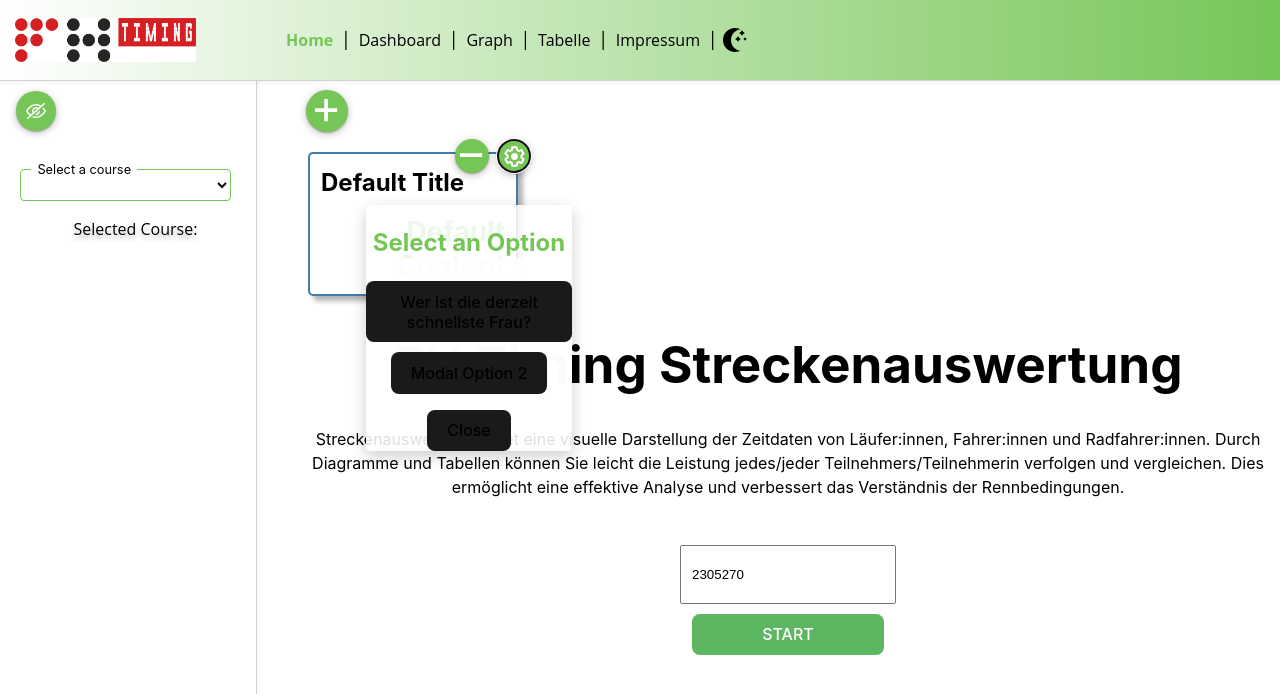
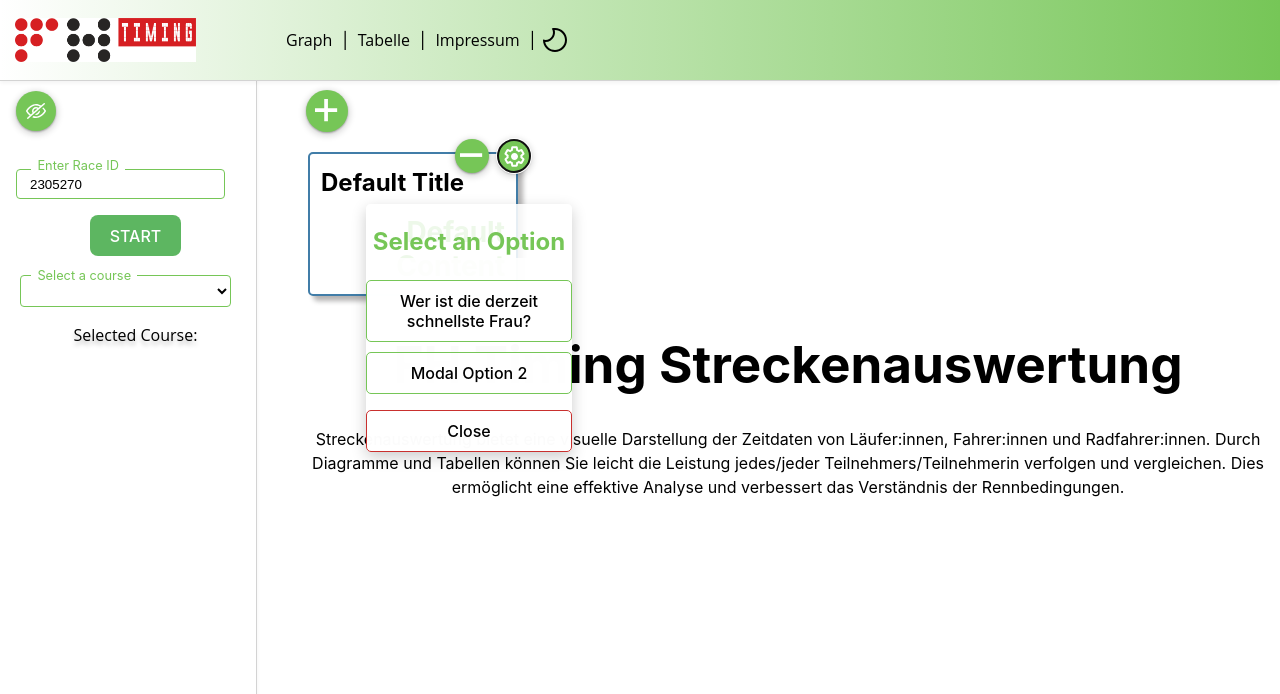
Before and after one commit to szeminator/fhtiming, a Vue app in the folder dashboard/: page / in a window 1280 px wide. Both pictures are taken after a click on the button 514 px from the left and 156 px from the top of the page. Shown: the top 694 px of the page. Built offline with nearby package versions, Linux system fonts and the light colour scheme.

Commit message:
Update ModeSwitch.vue, router.ts, FHTimingHeader.vue, dark.svg, and InfoBoxOptions.vue

```diff
--- a/dashboard/src/components/Filterlogic.vue
+++ b/dashboard/src/components/Filterlogic.vue
@@ -1,4 +1,14 @@
 <template>
+  <div>
+    <form @submit.prevent="loadEvent">
+    <div class="input-container">
+      <label for="textInput" class="form-label">Enter Race ID</label>
+      <input type="text" id="textInput" v-model="textInput" placeholder="Enter a number" class="input-field">
+    </div>
+    <p class="error-text" v-if="isError">Bitte eine gültige RaceID eingeben</p>
+    <button class="start-button" type="submit">START</button>
+  </form>
+
   <div class="dropdown-container">
     <label for="courseSelect" class="dropdown-label">Select a course</label>
     <select v-model="selectedCourse" id="courseSelect" class="dropdown-select">
@@ -17,21 +27,60 @@
       </div>
     </div>
   </div>
+  </div>
 </template>
 
 
 <script setup lang="ts">
 import { ref, watch, onMounted, computed } from 'vue';
 import { useStore } from '../store';
+import { useRouter } from 'vue-router';
 import {fetchStartersThatDidntGetFar, selectRunnersForSplit} from '../insights';
 
 const store = useStore();
-let courses = computed(() => store.courses);
+const router = useRouter();
+const textInput = ref('2305270');
+const numberInput = ref<number | null>(null);
+let isError = ref(false);
+const courses = ref([]);
 let splits = ref([]) as any;
 let chartdata = [] as any;
 
 const selectedCourse = ref(null);
 const selectedSplits = ref([]);
+
+watch(textInput, (newVal) => {
+
+    if (!isNaN(Number(newVal))) {
+        if (newVal) {
+            numberInput.value = parseInt(newVal);
+            store.setEventID(numberInput.value);
+            isError.value = false;
+        } else {
+            numberInput.value = null;
+            isError.value = true;
+        }
+    } else {
+        isError.value = true;
+    }
+    console.log('numberInput changed to:', numberInput.value);
+  });
+  const loadEvent = async () => {
+    let response = await fetch("http://win2.fh-timing.com/middleware/" + numberInput.value + "/info/json?setting=courses");
+    if (!response.ok) {
+      //throw new Error(`HTTP error! status: ${response.status}`);
+      isError.value = true;
+    }
+    let jsonResponse = await response.json();
+    //console.log(jsonResponse);
+    courses.value = jsonResponse.Courses;
+    store.setCourses(jsonResponse.Courses);
+    router.push('/dashboard');
+    //router.push({ name: 'dashboard', params: { courses: courses.value } });
+    if (courses.value.length > 0) {
+    selectedCourse.value = courses.value[0].Coursenr;
+  }
+  };
 
 watch(selectedCourse, async (newCourse) => {
   if (newCourse) {
@@ -140,7 +189,7 @@ onMounted(() => {
   color: white;
 }
 
-.checkbox-label {
+ .checkbox-label {
   display: flex;
   align-items: center;
   cursor: pointer;
@@ -196,6 +245,7 @@ select {
   transition: all 0.3s;
   pointer-events: none;
   user-select: none;
+  color: #76C657;
 }
 
 .dropdown-select {
@@ -210,4 +260,56 @@ select {
   margin-left: 5px;
   background-color: var(--sidebar-bg); /* Use the background color variable */
 }
+
+.input-container {
+  position: relative;
+  margin-bottom: 1rem;
+  width: calc(100% - 30px);
+}
+
+.input-field {
+  padding: 0.4rem 0.8rem;
+  border: 1px solid #76C657;
+  border-radius: 4px;
+  color: var(--text-color);
+  background-color: var(--sidebar-bg); /* Use the background color variable */
+  width: calc(100% - 30px);
+  margin-top: 1.2rem; /* Space for the label */
+  /* Other styles as needed */
+}
+
+.form-label {
+  position: absolute;
+  top: 0.4rem; /* Adjust this to position the label inside the border */
+  left: 1rem; /* Adjust as needed */
+  background-color: var(--sidebar-bg); /* Use the background color variable */
+  padding: 0 0.4rem;
+  font-size: 0.8rem;
+  transition: all 0.3s;
+  pointer-events: none;
+  user-select: none;
+  color: #76C657;
+}
+
+.start-button {
+  width: fit-content; /* Adjust this value to your liking */
+  margin: 10px auto; /* Centers the elements */
+  display: block; /* Needed for margin auto to work */
+}
+
+  .start-button {
+    background-color: #4CAF50;
+    color: white;
+    opacity: 0.9;
+  }
+
+  .start-button:hover {
+    opacity: 1;
+  }
+
+  .error-text {
+  color: red;
+  font-size: 12px;
+}
+
 </style>
--- a/dashboard/src/components/InfoBoxOptions.vue
+++ b/dashboard/src/components/InfoBoxOptions.vue
@@ -6,10 +6,10 @@
 <h2>Select an Option</h2>
 <ul>
 <li v-for="option in options" :key="option.id">
-<button @click="selectOption(option)">{{ option.modalTitle }}</button>
+<button @click="selectOption(option)" class="button">{{ option.modalTitle }}</button>
 </li>
 </ul>
-<button @click="closeModal">Close</button>
+<button @click="closeModal" class="closeButton">Close</button>
 </div>
 
   </div>
@@ -72,13 +72,12 @@ onUnmounted(() => {
 
   <style scoped>
   .modal {
-    /* Styles for the modal background */
     position: fixed;
     top: 0;
     left: 0;
     width: 100%;
     height: 100%;
-    background-color: var(--bg-color); /* Use the background color variable */
+    background-color: var(--bg-color);
     display: flex;
     justify-content: center;
     align-items: center;
@@ -86,8 +85,7 @@ onUnmounted(() => {
   }
 
   .modal-content {
-    /* Styles for the modal content */
-    background-color: var(--bg-color); /* Use the background color variable */
+    background-color: var(--bg-color);
     border-radius: 5px;
     box-shadow: 0px 5px 15px rgba(0, 0, 0, 0.2);
     color: #76C657;
@@ -103,7 +101,47 @@ onUnmounted(() => {
     margin-bottom: 10px;
   }
 
-  button {
-    /* Add button styles */
-  }
+  .button {
+  color: var(--text-color);
+  background-color: var(--bg-color);
+  border: 1px solid #76C657;
+  width: 100%;
+  transition: background-color 0.3s, color 0.3s, transform 0.2s;
+  cursor: pointer;
+  padding: 10px;
+  font-size: 16px;
+  border-radius: 5px;
+}
+
+.button:hover {
+  background-color: #9BE77D; /* Lighter green color */
+  color: var(--text-color);
+}
+
+.button:active {
+  background-color: #659C44; /* Darker green for pressed state */
+  transform: scale(0.98); /* Slightly scale down when pressed */
+}
+
+.closeButton {
+  color: var(--text-color);
+  background-color: var(--bg-color);
+  border: 1px solid #c9302e;
+  width: 100%;
+  transition: background-color 0.3s, color 0.3s, transform 0.2s;
+  /* Add more styling as needed */
+  cursor: pointer;
+  padding: 10px;
+  font-size: 16px;
+  border-radius: 5px;
+}
+.closeButton:hover {
+  background-color: #d15f5f; /* Lighter green color */
+  color: var(--text-color);
+}
+
+.closeButton:active {
+  background-color: #c22424ef; /* Darker green for pressed state */
+  transform: scale(0.98); /* Slightly scale down when pressed */
+}
   </style>
--- a/dashboard/src/components/StartDialog.vue
+++ b/dashboard/src/components/StartDialog.vue
@@ -7,86 +7,4 @@
         Dies ermöglicht eine effektive Analyse und verbessert das Verständnis der Rennbedingungen.
       </p>
     </div>
-    <div>
-      <form @submit.prevent="loadEvent">
-        <input type="text" v-model="textInput" placeholder="Enter a number" class="input-field">
-        <p class="error-text" v-if="isError">Bitte eine gültige RaceID eingeben</p>
-        <button class="start-button" @click="loadEvent">START</button>
-      </form>
-    </div>
   </template>
-
-  <script setup lang="ts">
-  import { ref, watch } from 'vue';
-  import { useRouter } from 'vue-router';
-  import { useStore } from '../store';
-
-
-  const store = useStore();
-  const router = useRouter();
-  const textInput = ref('2305270');
-  const numberInput = ref<number | null>(null);
-  let isError = ref(false);
-  const courses = ref([]);
-
-
-
-  watch(textInput, (newVal) => {
-
-    if (!isNaN(Number(newVal))) {
-        if (newVal) {
-            numberInput.value = parseInt(newVal);
-            store.setEventID(numberInput.value);
-            isError.value = false;
-        } else {
-            numberInput.value = null;
-            isError.value = true;
-        }
-    } else {
-        isError.value = true;
-    }
-    console.log('numberInput changed to:', numberInput.value);
-  });
-  const loadEvent = async () => {
-    let response = await fetch("http://win2.fh-timing.com/middleware/" + numberInput.value + "/info/json?setting=courses");
-    if (!response.ok) {
-      //throw new Error(`HTTP error! status: ${response.status}`);
-      isError.value = true;
-    }
-    let jsonResponse = await response.json();
-    //console.log(jsonResponse);
-    courses.value = jsonResponse.Courses;
-    store.setCourses(jsonResponse.Courses);
-    router.push('/dashboard');
-    //router.push({ name: 'dashboard', params: { courses: courses.value } });
-  };
-  </script>
-
-  <style scoped>
-  .error-text {
-  color: red;
-  font-size: 12px;
-}
-  .container {
-    padding-bottom: 20px;
-  }
-  .input-field {
-  /* Other styles remain the same */
-  padding: 20px 10px; /* Adjust the first value (vertical padding) to your liking */
-}
-  .input-field, .start-button {
-  width: 20%; /* Adjust this value to your liking */
-  margin: 10px auto; /* Centers the elements */
-  display: block; /* Needed for margin auto to work */
-}
-
-  .start-button {
-    background-color: #4CAF50;
-    color: white;
-    opacity: 0.9;
-  }
-
-  .start-button:hover {
-    opacity: 1;
-  }
-  </style>
--- a/dashboard/src/router.ts
+++ b/dashboard/src/router.ts
@@ -1,6 +1,6 @@
 import { createRouter, createWebHistory } from 'vue-router';
 import StartDialog from './components/StartDialog.vue';
-import Dashboard from './components/Dashboard.vue';
+import Table from './components/Table.vue';
 import Graph from './components/Graph.vue';
 import Impressum from './views/Impressum.vue';
 
@@ -10,9 +10,9 @@ const routes = [
     component: StartDialog
   },
   {
-    path: '/dashboard',
-    name: 'dashboard',
-    component: Dashboard
+    path: '/table',
+    name: 'table',
+    component: Table
   },
   {
     path: '/impressum',
--- a/dashboard/src/views/FHTimingHeader.vue
+++ b/dashboard/src/views/FHTimingHeader.vue
@@ -5,8 +5,6 @@
         <img src="/logo.png" alt="FH-Timing Icon" class="navbar-icon" />
       </router-link>
       <div class="nav-links">
-        <router-link to="/" class="nav-link">Home</router-link> |
-        <router-link to="/dashboard" class="nav-link">Dashboard</router-link> |
         <router-link to="/graph" class="nav-link">Graph</router-link> |
         <router-link to="/table" class="nav-link">Tabelle</router-link> |
         <router-link to="/impressum" class="nav-link">Impressum</router-link> |
```
Also changed, not shown: dashboard/public/dark.svg, dashboard/src/components/ModeSwitch.vue (line endings or trailing spaces), dashboard/src/components/Table.vue (renamed from dashboard/src/components/Dashboard.vue).
